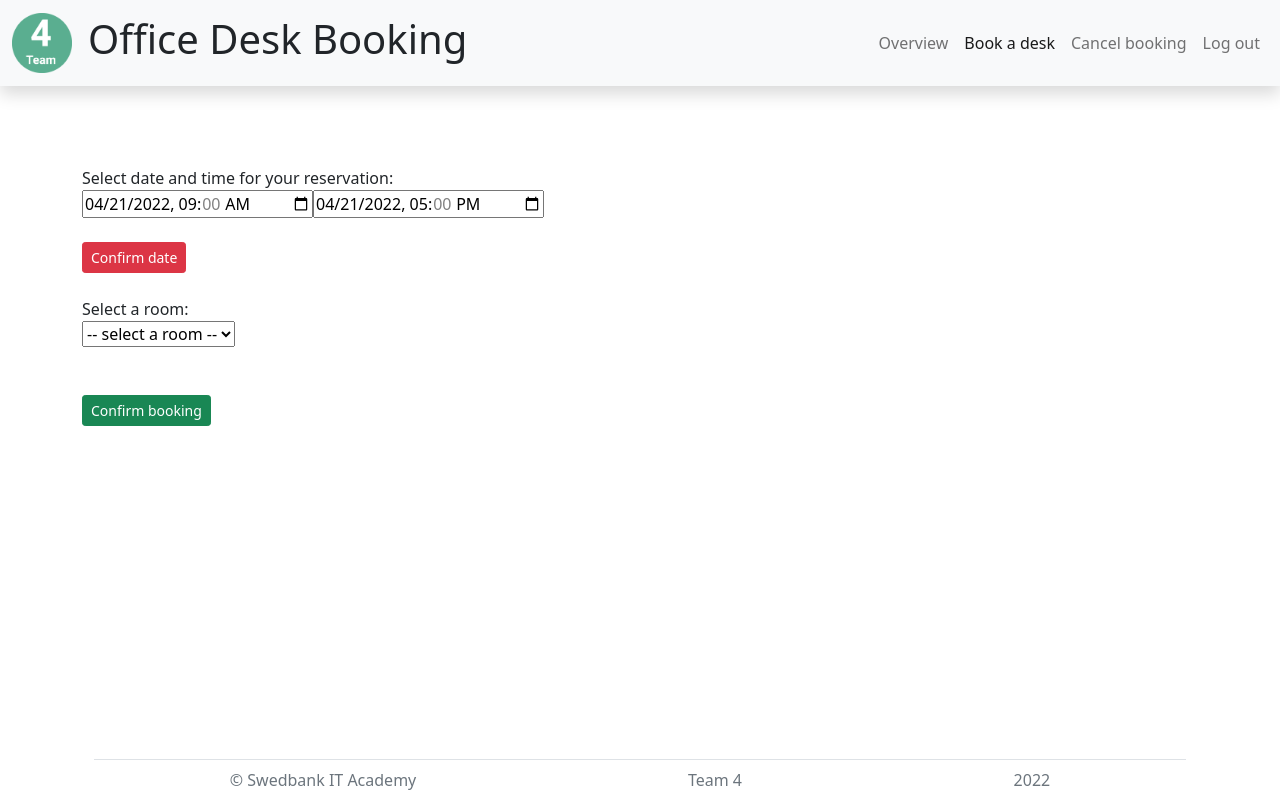
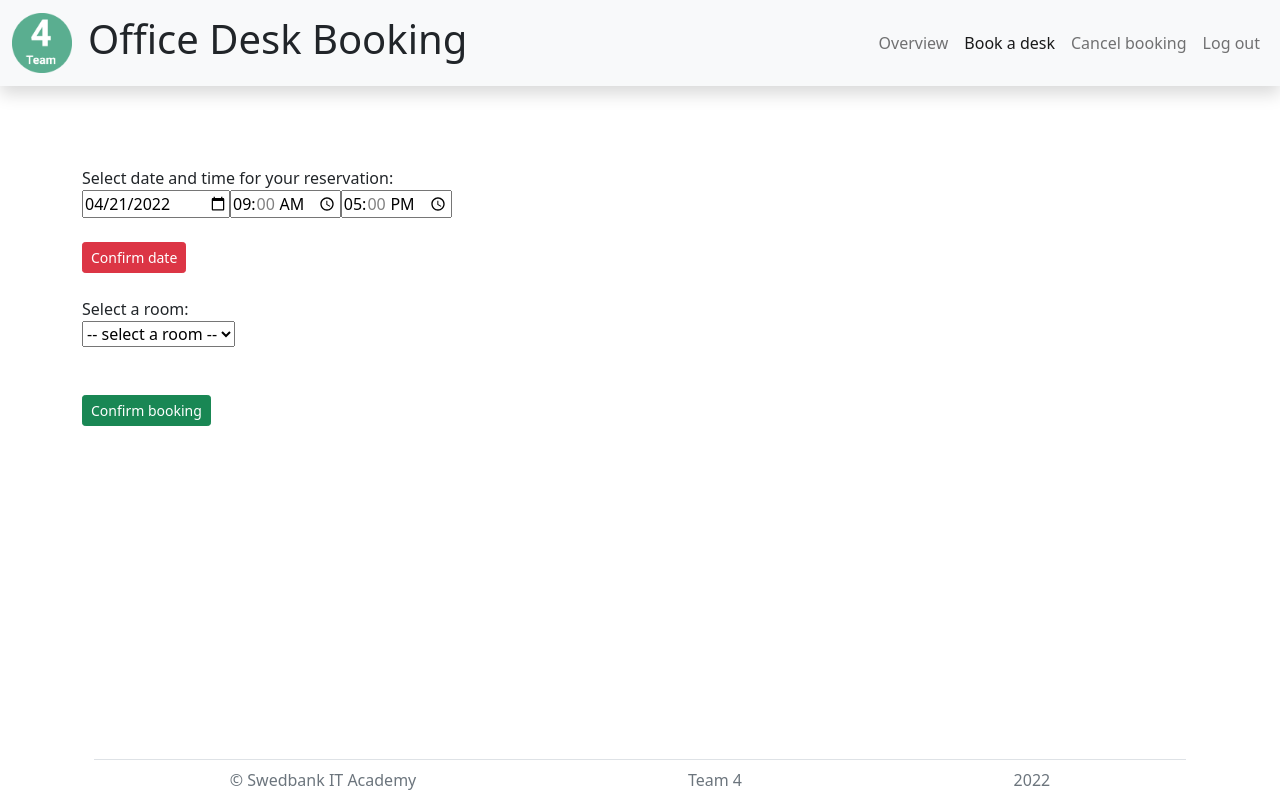
Before and after one commit to team4-booking-app/desk-booking-app-FE, an Angular app: page /booking in a window 1280 px wide. Built offline with nearby package versions, Linux system fonts and the light colour scheme; sample sign-in values are in the browser's storage.

Commit message:
update timepicker

```diff
--- a/src/app/desk-booking/booking.service.ts
+++ b/src/app/desk-booking/booking.service.ts
@@ -17,18 +17,12 @@ export class BookingService {
     'https://team4-backend-stage-app.herokuapp.com/api/v1/desks/available'
   );
 
-  loadDesks(reservationDate: any): Observable<Desks[]> {
+  loadDesks(reservationStart: any, reservationEnd: any): Observable<Desks[]> {
     this.desksURL.searchParams.delete('reservationStart');
     this.desksURL.searchParams.delete('reservationEnd');
-    this.desksURL.searchParams.append(
-      'reservationStart',
-      reservationDate.startDate
-    );
+    this.desksURL.searchParams.append('reservationStart', reservationStart);
 
-    this.desksURL.searchParams.append(
-      'reservationEnd',
-      reservationDate.endTime
-    );
+    this.desksURL.searchParams.append('reservationEnd', reservationEnd);
     return this.http.get<Desks[]>(this.desksURL.href);
   }
 }
--- a/src/app/desk-booking/date-time-picker/date-time-picker.component.html
+++ b/src/app/desk-booking/date-time-picker/date-time-picker.component.html
@@ -2,7 +2,7 @@
   <label for="meeting-time">Select date and time for your reservation:</label
   ><br />
   <div>
-    <!-- <input
+    <input
       type="date"
       id="meeting-time"
       name="meeting-time"
@@ -18,25 +18,7 @@
       step="3600"
     />
     <input
-      type="datetime-local"
-      id="meeting-time"
-      name="meeting-time"
-      formControlName="endTime"
-      min="09:00:00"
-      max="17:00:00"
-      step="3600"
-    /> -->
-    <input
-      type="datetime-local"
-      id="meeting-time"
-      name="meeting-time"
-      formControlName="startDate"
-      min="09:00:00"
-      max="17:00:00"
-      step="3600"
-    />
-    <input
-      type="datetime-local"
+      type="time"
       id="meeting-time"
       name="meeting-time"
       formControlName="endTime"
--- a/src/app/desk-booking/date-time-picker/date-time-picker.component.ts
+++ b/src/app/desk-booking/date-time-picker/date-time-picker.component.ts
@@ -10,28 +10,37 @@ import { BookingService, Desks } from '../booking.service';
 })
 export class DateTimePickerComponent implements OnInit {
   dateTimeForm: FormGroup = new FormGroup({
-    startDate: new FormControl('2022-04-21T09:00:00'),
-    endTime: new FormControl('2022-04-21T17:00:00'),
+    startDate: new FormControl('2022-04-21'),
+    startTime: new FormControl('09:00:00'),
+    endTime: new FormControl('17:00:00'),
   });
 
   @Output() redirectDesks: EventEmitter<any> = new EventEmitter();
 
-  constructor(private bookingService: BookingService) {}
+  constructor(private bookingService: BookingService) {
+    this.reservationStart = '';
+    this.reservationEnd = '';
+  }
 
+  reservationStart: string;
+  reservationEnd: string;
   Desks$: Observable<Desks[]> = of();
 
   ngOnInit() {}
 
   selectReservationDate() {
-    this.dateTimeForm.value.startDate =
-      this.dateTimeForm.value.startDate.replace('T', ' ');
-    this.dateTimeForm.value.endTime = this.dateTimeForm.value.endTime.replace(
-      'T',
-      ' '
+    this.reservationStart =
+      this.dateTimeForm.value.startDate +
+      ' ' +
+      this.dateTimeForm.value.startTime;
+
+    this.reservationEnd =
+      this.dateTimeForm.value.startDate + ' ' + this.dateTimeForm.value.endTime;
+
+    this.Desks$ = this.bookingService.loadDesks(
+      this.reservationStart,
+      this.reservationEnd
     );
-
-    console.log(this.dateTimeForm.value);
-    this.Desks$ = this.bookingService.loadDesks(this.dateTimeForm.value);
     this.Desks$.subscribe((deskList) => {
       this.redirectDesks.emit(deskList);
     });
```
